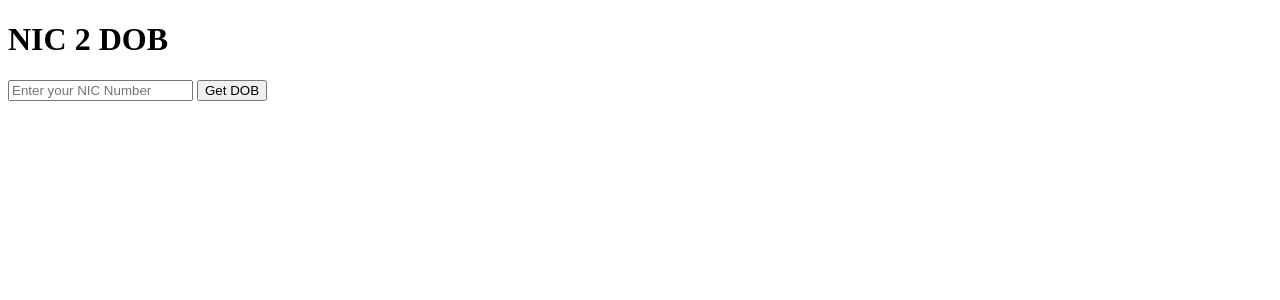
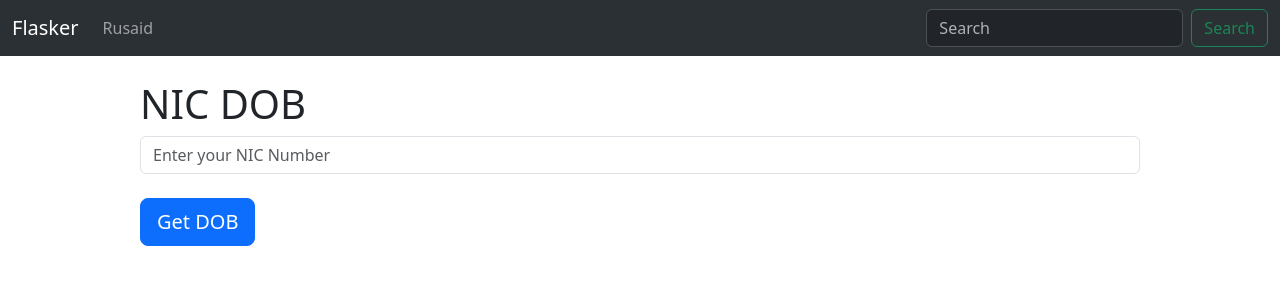
Before and after one commit to NexTechGen/nicTOdob, a Flask app: page / in a window 1280 px wide. Shown: the top 300 px of the page. Run offline with Flask 3, Linux system fonts and the light colour scheme.

Commit message:
Add files via upload

```diff
--- a/app.py
+++ b/app.py
@@ -6,7 +6,8 @@
 
 def calculateAge(birthDate):
   today = date.today()
-  age = today.year - birthDate.year - ((today.month, today.day) < (birthDate.month, birthDate.day))
+  age = today.year - birthDate.year - ((today.month, today.day) <
+                                       (birthDate.month, birthDate.day))
 
   return age
 
--- a/replit_zip_error_log.txt
+++ b/replit_zip_error_log.txt
@@ -1 +1 @@
-{"error":".zip archives do not support non-regular files","level":"error","msg":"unable to write file .cache/replit/modules/python-3.10:v42-20240125-d91747b","time":"2024-01-27T17:12:14Z"}
+{"error":".zip archives do not support non-regular files","level":"error","msg":"unable to write file .cache/replit/modules/python-3.10:v42-20240125-d91747b","time":"2024-01-28T06:35:22Z"}
--- a/templates/index.html
+++ b/templates/index.html
@@ -1,17 +1,12 @@
-<!DOCTYPE html>
-<html>
-  <head>
-    <title>NIC2DOB</title>
-    <meta charset="utf-8">
-    <meta name="viewport" content="width=device-width, initial-scale=1">
-  </head>
+{% extends 'main.html' %}
 
-  <body>
-    <h1>NIC 2 DOB</h1>
+{% block content %}
+<div class="mb-3">
+    <h1>NIC  DOB</h1>
     <form action="/getNic" method="get">
-      <input id="nic" name="nic" placeholder="Enter your NIC Number">
-      <button type="submit" >Get DOB</button>
-    </form>
+      <input id="nic" name="nic" class="form-control" placeholder="Enter your NIC Number"> <br>
+        <button type="submit" class="btn btn-primary btn-lg" >Get DOB</button>
+      </form>
+  </div>
 
-  </body>
-</html>
+{% endblock %}
--- /dev/null
+++ b/templates/main.html
@@ -0,0 +1,43 @@
+<!doctype html>
+<html lang="en">
+
+<head>
+  <title>NIC2DOB</title>
+  <meta charset="utf-8">
+  <meta name="viewport" content="width=device-width, initial-scale=1">
+    <link href="https://cdn.jsdelivr.net/npm/bootstrap@5.3.2/dist/css/bootstrap.min.css" rel="stylesheet"
+        integrity="sha384-T3c6CoIi6uLrA9TneNEoa7RxnatzjcDSCmG1MXxSR1GAsXEV/Dwwykc2MPK8M2HN" crossorigin="anonymous">
+
+  <style>
+    .con{
+      width:80%
+    }
+    .out{
+      display: flex;
+      flex-direction: column;
+      justify-content:center;
+      align-items:center;
+    }
+    #yyy{
+      font-size: 1.5rem;
+      font-weight: bold;
+    }
+  </style>
+</head>
+
+<body>
+
+    {% include 'navbar.html' %}
+
+    <br />
+    <div class="container con" style="flex">
+        {% block content %}
+
+        {% endblock %}
+    </div>
+    <script src="https://cdn.jsdelivr.net/npm/bootstrap@5.3.2/dist/js/bootstrap.bundle.min.js"
+        integrity="sha384-C6RzsynM9kWDrMNeT87bh95OGNyZPhcTNXj1NW7RuBCsyN/o0jlpcV8Qyq46cDfL"
+        crossorigin="anonymous"></script>
+</body>
+
+</html>
--- /dev/null
+++ b/templates/navbar.html
@@ -0,0 +1,20 @@
+<nav class="navbar navbar-expand-lg bg-body-tertiary " data-bs-theme="dark">
+    <div class="container-fluid">
+        <a class="navbar-brand" href="{{ url_for('home') }}">Flasker</a>
+        <button class="navbar-toggler" type="button" data-bs-toggle="collapse" data-bs-target="#navbarSupportedContent"
+            aria-controls="navbarSupportedContent" aria-expanded="false" aria-label="Toggle navigation">
+            <span class="navbar-toggler-icon"></span>
+        </button>
+        <div class="collapse navbar-collapse" id="navbarSupportedContent">
+            <ul class="navbar-nav me-auto mb-2 mb-lg-0">
+                <li class="nav-item">
+                    <a class="nav-link" href="https://nextechgen.github.io/">Rusaid</a>
+                </li>
+            </ul>
+            <form class="d-flex" role="search">
+                <input class="form-control me-2" type="search" placeholder="Search" aria-label="Search">
+                <button class="btn btn-outline-success" type="submit">Search</button>
+            </form>
+        </div>
+    </div>
+</nav>
```
Also changed, not shown: templates/errr.html (+11 -16 lines), templates/otp.html (line endings or trailing spaces).
